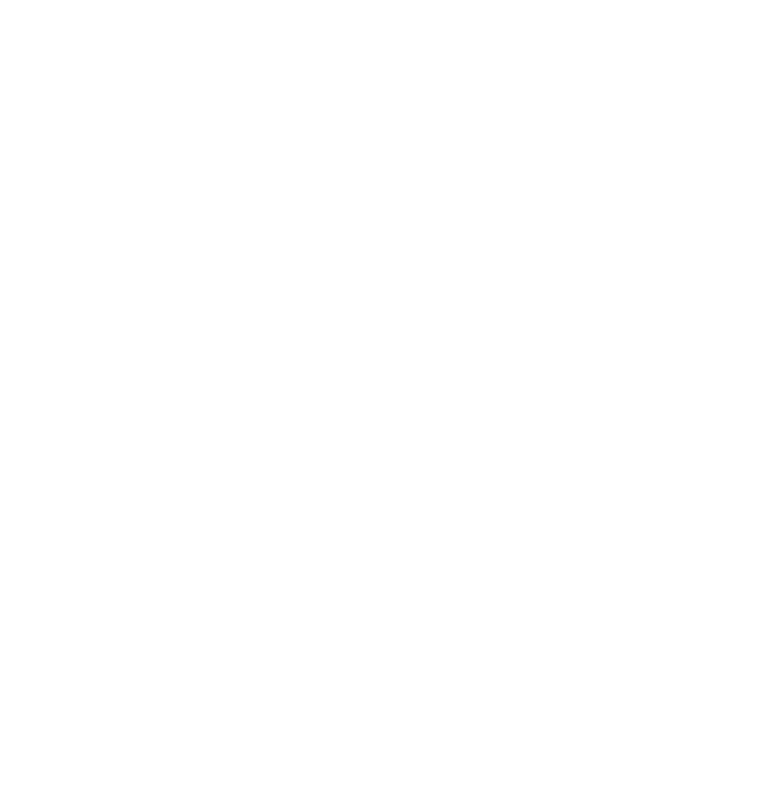
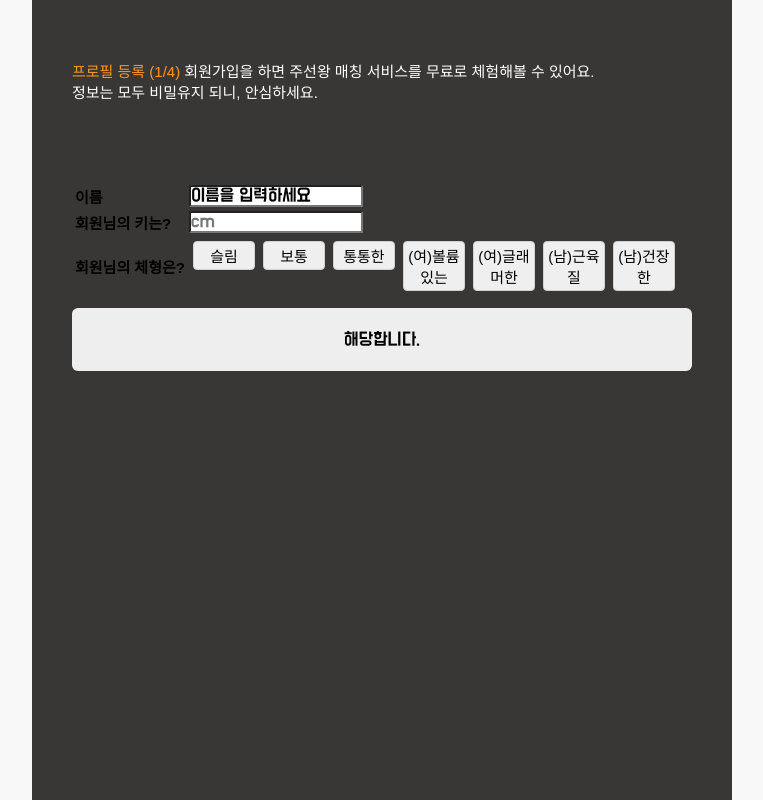
Before and after one commit to soyoungpark-tech/juseonwang_prj, a plain HTML site: page pages/profile.html in a window 1280 px wide. Shown: the whole page, without its empty margins (258-1021 px from the left). Drawn offline with Linux system fonts and the light colour scheme.

Commit message:
add profile code
input checkbox

```diff
--- a/css/common.css
+++ b/css/common.css
@@ -124,12 +124,16 @@ img.pc-content{display: inline-block;}
 .bold{font-weight: 700;}
 .ex_bold{font-weight: 900;}
 
+.font_dohyun {font-family: 'Dohyun';}
+.font_nanum {font-family: 'Nanum';}
+
 /* color */
 .c_fff{color: #fff;}
 .c_blk{color: #000;}
 .c_blk_light{color: #303030;}
 .c_orange{color: #fe9727;}
 .c_grey{color: #939393;}
+
 /* background color */
 .bg_fff{background: #fff;}
 .bg_orange{background: #fe9727;}
--- a/css/style.css
+++ b/css/style.css
@@ -11,10 +11,68 @@
 
 /* button style */
 .btn_next {display: block;background: #eee;color: #000;border-bottom: none;text-align: center;width: 100%;margin: 10px 0;border-radius: 6px;padding: 22.5px;}
+.btn_next:hover {background: #fe9727;transition: all .2s;}
 
 
 /* section 01 */
 .choose_gender ul li button {border-radius: 30px;}
 
 /* section 02 -Requirement */
-.terms_box {background: #eee;padding: 25px 30px;border-radius: 6px;line-height: 1.6rem;}
+.terms_box {background: #eee;padding: 25px 30px;border-radius: 25px;line-height: 1.6rem;}
+
+/* section 03 -profile */
+div label input {
+    margin-right:100px;
+ }
+ body {
+     font-family:sans-serif;
+ }
+
+ #ck_btn {
+     margin:4px;
+     background-color:#EFEFEF;
+     border-radius:4px;
+     border:1px solid #D0D0D0;
+     overflow:auto;
+     float:left;
+ }
+
+ #ck_btn {
+     margin:4px;
+     background-color:#EFEFEF;
+     border-radius:4px;
+     border:1px solid #D0D0D0;
+     overflow:auto;
+     float:left;
+ }
+
+ #ck_btn:hover {
+     margin:4px;
+     background-color:#EFEFEF;
+     border-radius:4px;
+     border:1px solid red;
+     overflow:auto;
+     float:left;
+     color:red;
+ }
+
+ #ck_btn label {
+     float:left;
+     width:4.0em;
+ }
+
+ #ck_btn label span {
+     text-align:center;
+     padding:3px 0px;
+     display:block;
+ }
+
+ #ck_btn label input {
+     position:absolute;
+     top:-20px;
+ }
+
+ #ck_btn input:checked + span {
+     background-color:#911;
+     color:#fff;
+ }
--- a/pages/profile.html
+++ b/pages/profile.html
@@ -0,0 +1,116 @@
+<!DOCTYPE html PUBLIC "-//W3C//DTD XHTML 1.0 Transitional//EN" "http://www.w3.org/TR/xhtml1/DTD/xhtml1-transitional.dtd">
+<html xmlns="http://www.w3.org/1999/xhtml">
+<head>
+<meta http-equiv="Content-Type" content="text/html; charset=utf-8" />
+<meta name="viewport" content="user-scalable=no, initial-scale=1.0, maximum-scale=1.0, minimum-scale=1.0, width=device-width" />
+<meta name="format-detection" content="telephone=no">
+<!-- <meta name="viewport" content="viewport-fit=cover"> -->
+<!-- <meta name="viewport" content="width=device-width, initial-scale=1.0"> -->
+<title>Juseonwang_prj_soyoung</title>
+<link rel="apple-touch-icon" href="이미지경로.png" />
+    <script type="text/javascript">
+    // 주소창 자동 닫힘
+    window.addEventListener("load", function(){
+    setTimeout(loaded, 100);
+
+    }, false);
+
+    function loaded(){
+    window.scrollTo(0, 1);
+    }
+    //
+    </script>
+<link rel="stylesheet" href="../css/common.css">
+<link rel="stylesheet" href="../css/style.css">
+<link rel="stylesheet" href="../css/responsive.css">
+<script src="../js/script.js"></script>
+</head>
+<body>
+
+<div class="desktop">
+    <div class="sec03_profile secbox">
+        <div class="tit_greet">
+            <p>
+                <span class="c_orange">프로필 등록 (1/4)</span>
+                회원가입을 하면 주선왕 매칭 서비스를 무료로 체험해볼 수 있어요.<br class="pc-content">
+                정보는 모두 비밀유지 되니, 안심하세요.
+            </p>
+        </div>
+        <div class="profile ta_l pt_80 c_blk">
+            <form action="" method="" name="">
+                <fieldset>
+                    <table>
+                        <tbody>
+                            <tr>
+                                <th><label for="">이름</label></th>
+                                <td><input type="text" name="username" value="이름을 입력하세요"></td>
+                            </tr>
+                            <tr>
+                                <th><label for="">회원님의 키는?</label></th>
+                                <td><input type="text" name="userheight" placeholder="cm"></td>
+                            </tr>
+                            <tr>
+                                <th><label for="">회원님의 체형은?</label></th>
+                                <td>
+                                    <div id="ck_btn">
+                                        <label>
+                                            <input type="checkbox" name="shape" value="slim"><span>슬림</span>
+                                        </label>
+                                    </div>
+                                    <div id="ck_btn">
+                                        <label>
+                                            <input type="checkbox" name="shape" value="average"><span>보통</span>
+                                        </label>
+                                    </div>
+                                    <div id="ck_btn">
+                                        <label>
+                                            <input type="checkbox" name="shape" value="chubby"><span>통통한</span>
+                                        </label>
+                                    </div>
+                                    <div id="ck_btn">
+                                        <label>
+                                            <input type="checkbox" name="shape" value="curvy"><span>(여)볼륨있는</span>
+                                        </label>
+                                    </div>
+                                    <div id="ck_btn">
+                                        <label>
+                                            <input type="checkbox" name="shape" value="voluptuous"><span>(여)글래머한</span>
+                                        </label>
+                                    </div>
+                                    <div id="ck_btn">
+                                        <label>
+                                            <input type="checkbox" name="shape" value="fit"><span>(남)근육질</span>
+                                        </label>
+                                    </div>
+                                    <div id="ck_btn">
+                                        <label>
+                                            <input type="checkbox" name="shape" value="bulky"><span>(남)건장한</span>
+                                        </label>
+                                    </div>
+                                </td>
+                                <!-- <script>
+                                    $(document).ready(function({
+                                        $("input[type='checkbox']").on("click",function(){
+                                            let count=$("input:checked[type='checkbox']").length;
+
+                                            if(count>3){
+                                                $(this).prop("checked",false);
+                                                alert("3개까지만 선택할 수 있습니다.")
+                                            }
+                                        });
+                                    })
+                                </script> -->
+                            </tr>
+                        </tbody>
+                    </table>
+                </fieldset>
+            </form>
+        </div>
+        <div>
+            <button class="btn_next" id="btn_next" type="button" onclick="location.href='/pages/profile.html'">해당합니다.</button>
+        </div>
+    </div>
+</div>
+
+</body>
+</html>
```
Also changed, not shown: pages/Requirement.html (+2 -2 lines).
